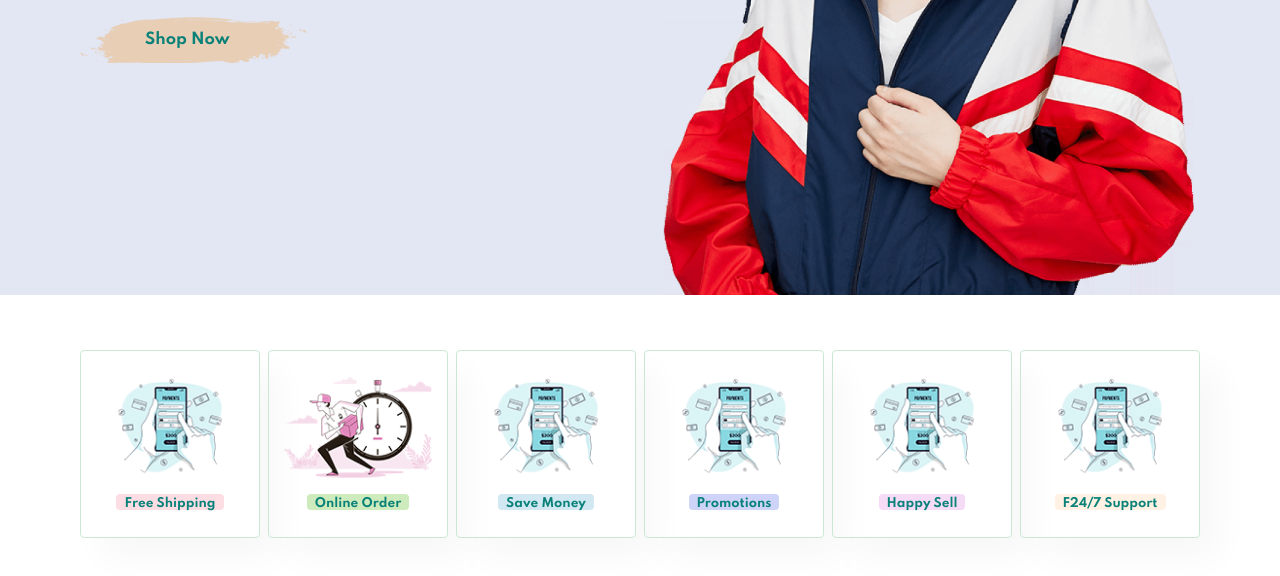
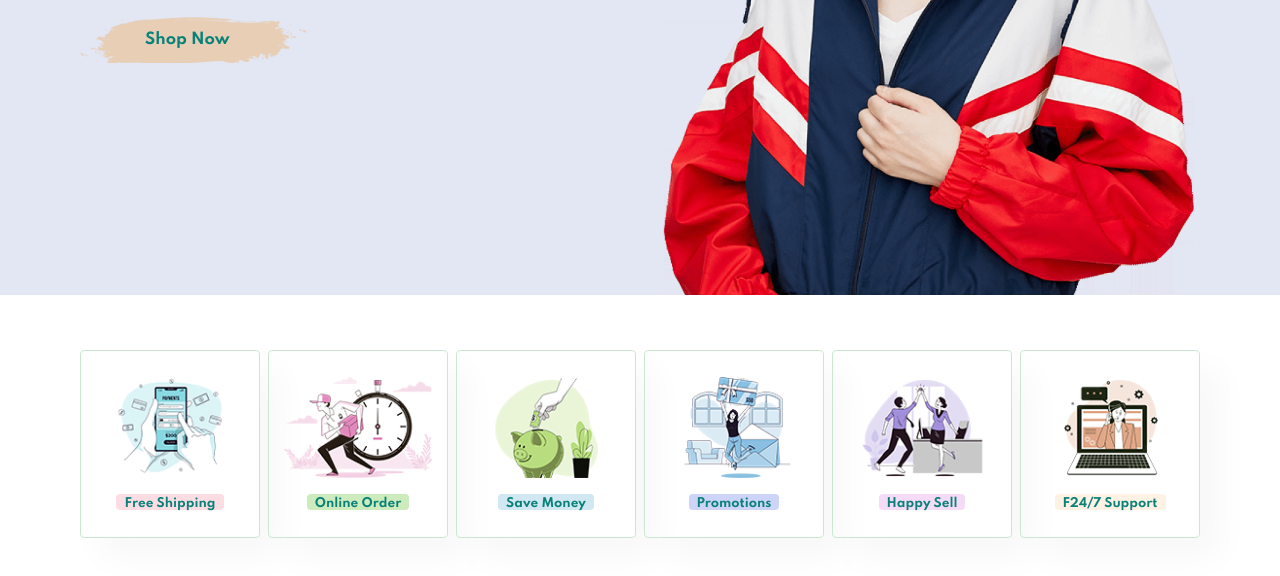
Before and after one commit to nkatha1/E-commerce-website, a plain HTML site: page index.html in a window 1280 px wide. Shown: the part 484-1060 px from the top of the page. Drawn offline with Linux system fonts and the light colour scheme.

Commit message:
features sub-section done

```diff
--- a/index.html
+++ b/index.html
@@ -43,22 +43,22 @@
         </div>
 
         <div class="fe-box">
-            <img src="images/features/f1.png" alt="">
+            <img src="images/features/f3.png" alt="">
             <h6>Save Money</h6>
         </div>
 
         <div class="fe-box">
-            <img src="images/features/f1.png" alt="">
+            <img src="images/features/f4.png" alt="">
             <h6>Promotions</h6>
         </div>
 
         <div class="fe-box">
-            <img src="images/features/f1.png" alt="">
+            <img src="images/features/f5.png" alt="">
             <h6>Happy Sell</h6>
         </div>
 
         <div class="fe-box">
-            <img src="images/features/f1.png" alt="">
+            <img src="images/features/f6.png" alt="">
             <h6>F24/7 Support</h6>
         </div>
     </section>
```
